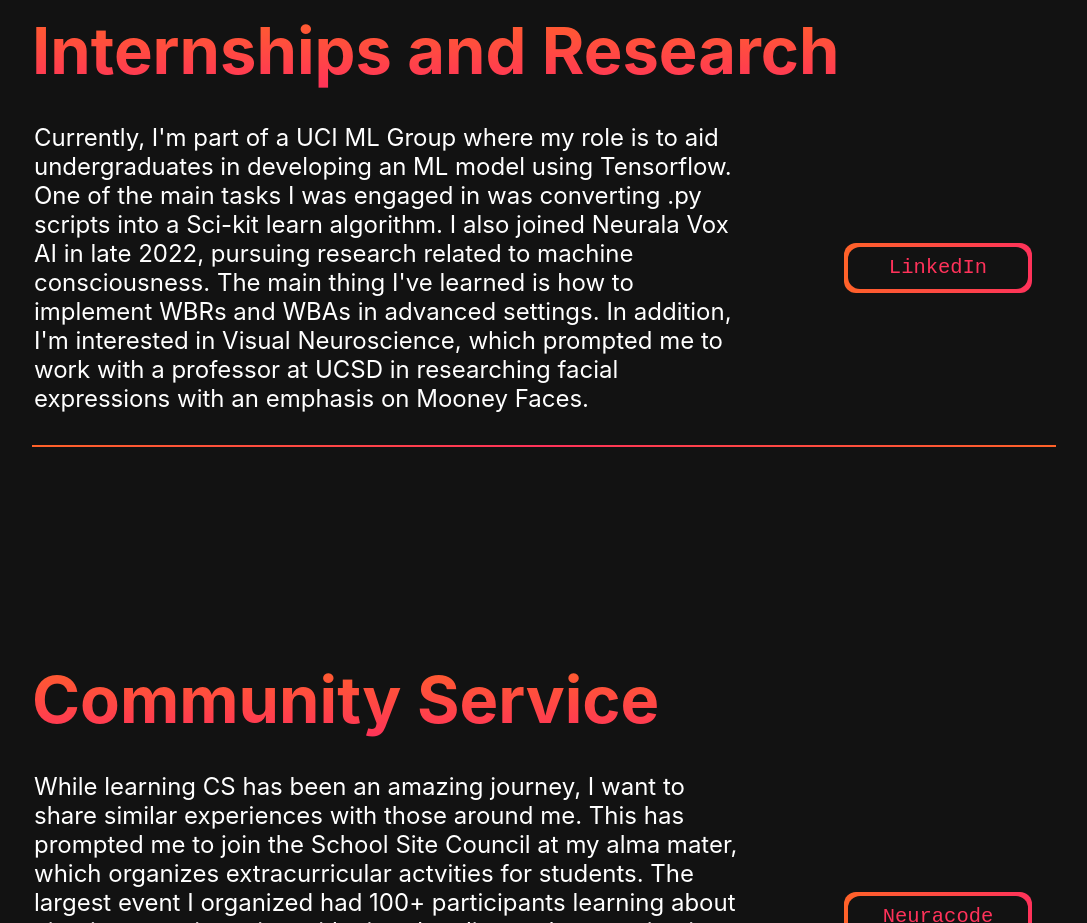
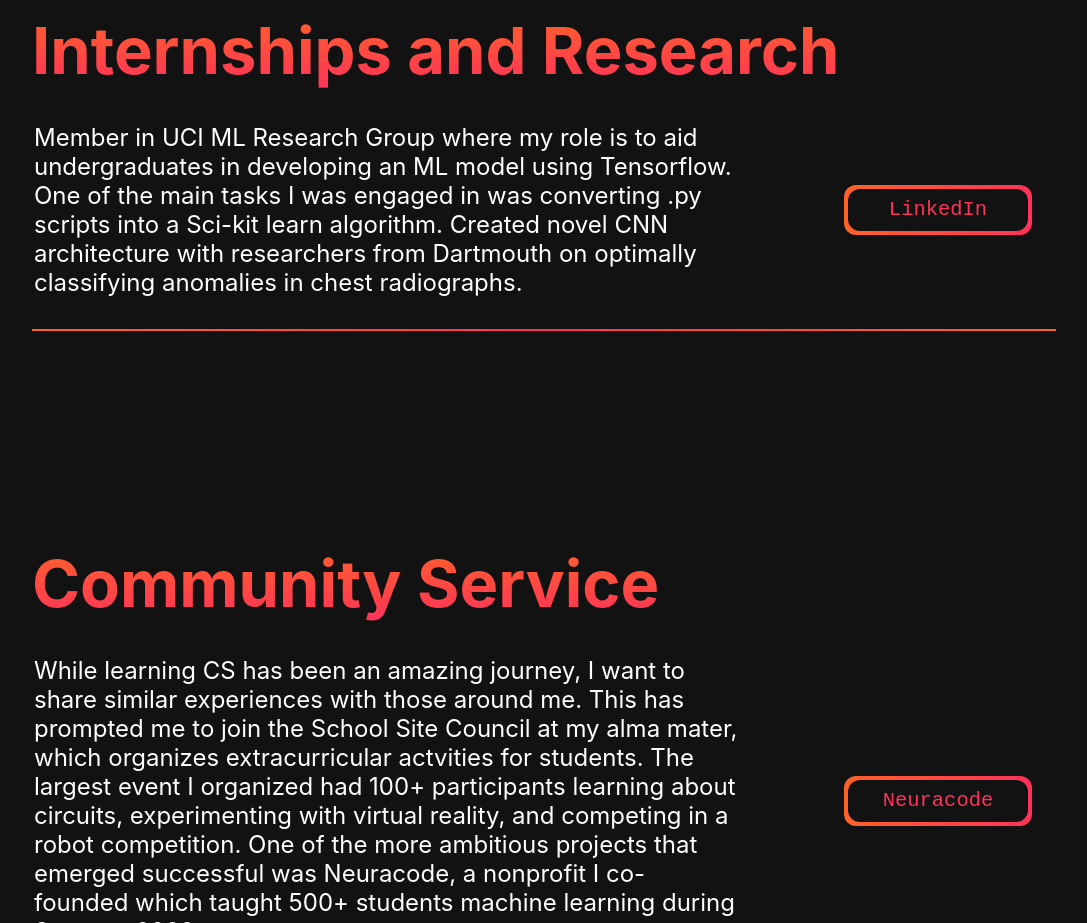
Before and after one commit to Jaiman-Pandya/Portfolio-Website, a plain HTML site: page index.html in a window 1280 px wide. Shown: the part 1440-2363 px from the top of the page, without its empty margins (96-1183 px from the left). Drawn offline with nearby package versions, Linux system fonts and the light colour scheme.

Commit message:
Update index.html

```diff
--- a/index.html
+++ b/index.html
@@ -74,10 +74,9 @@
     <h2>Internships and Research</h2>
 
     <div class="portfolio-div">
-      <p>Currently, I'm part of a UCI ML Group where my role is to aid undergraduates in developing an ML model using Tensorflow. One of the main tasks
-        I was engaged in was converting .py scripts into a Sci-kit learn algorithm. I also joined Neurala Vox AI in late 2022, pursuing research related to machine consciousness.
-        The main thing I've learned is how to implement WBRs and WBAs in advanced settings. In addition, I'm interested in Visual Neuroscience, which prompted me to work with a professor
-        at UCSD in researching facial expressions with an emphasis on Mooney Faces.
+      <p>Member in UCI ML Research Group where my role is to aid undergraduates in developing an ML model using Tensorflow. One of the main tasks
+        I was engaged in was converting .py scripts into a Sci-kit learn algorithm. Created novel CNN architecture with researchers from Dartmouth
+        on optimally classifying anomalies in chest radiographs.
       </p>
       <a class="button1" href="https://www.linkedin.com/in/jaiman-p-825350234/" target="_blank"><span
           class="button1span">LinkedIn</span></a>
```
